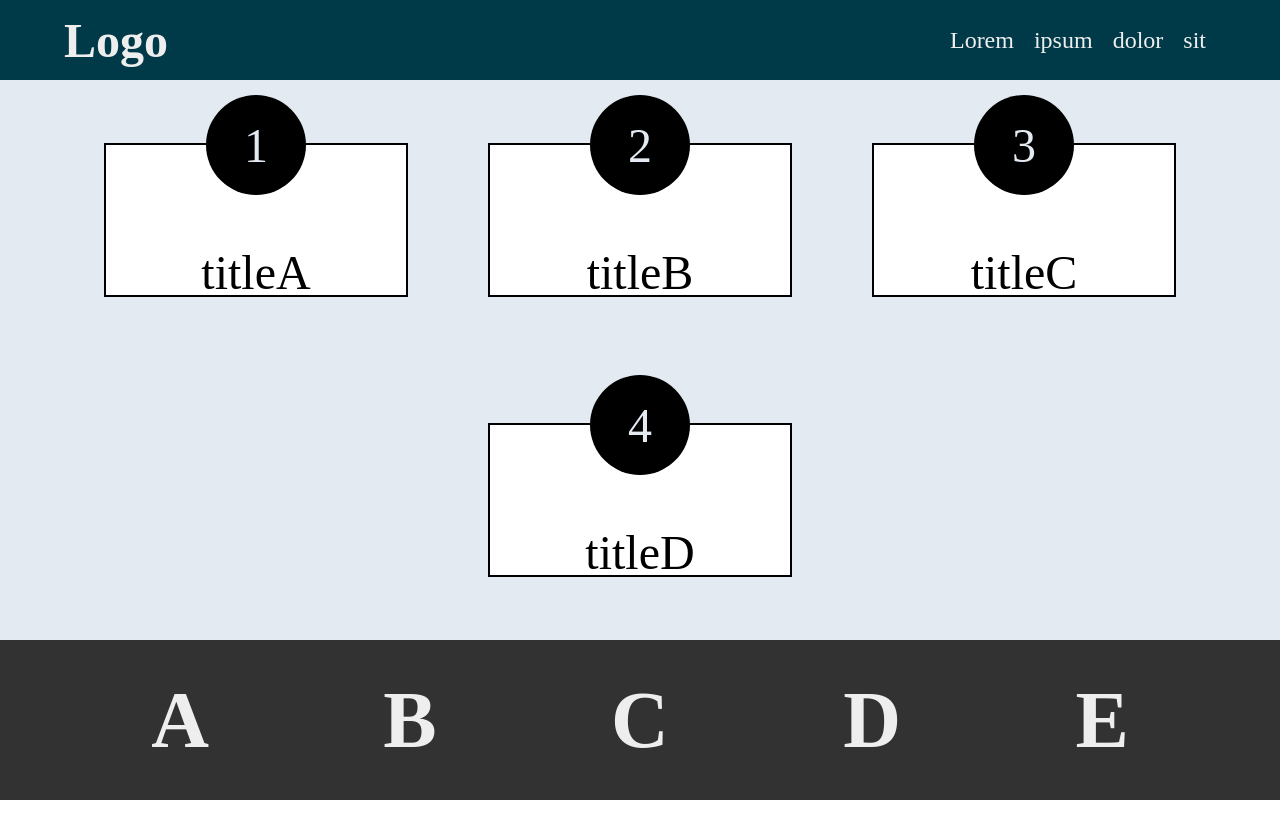
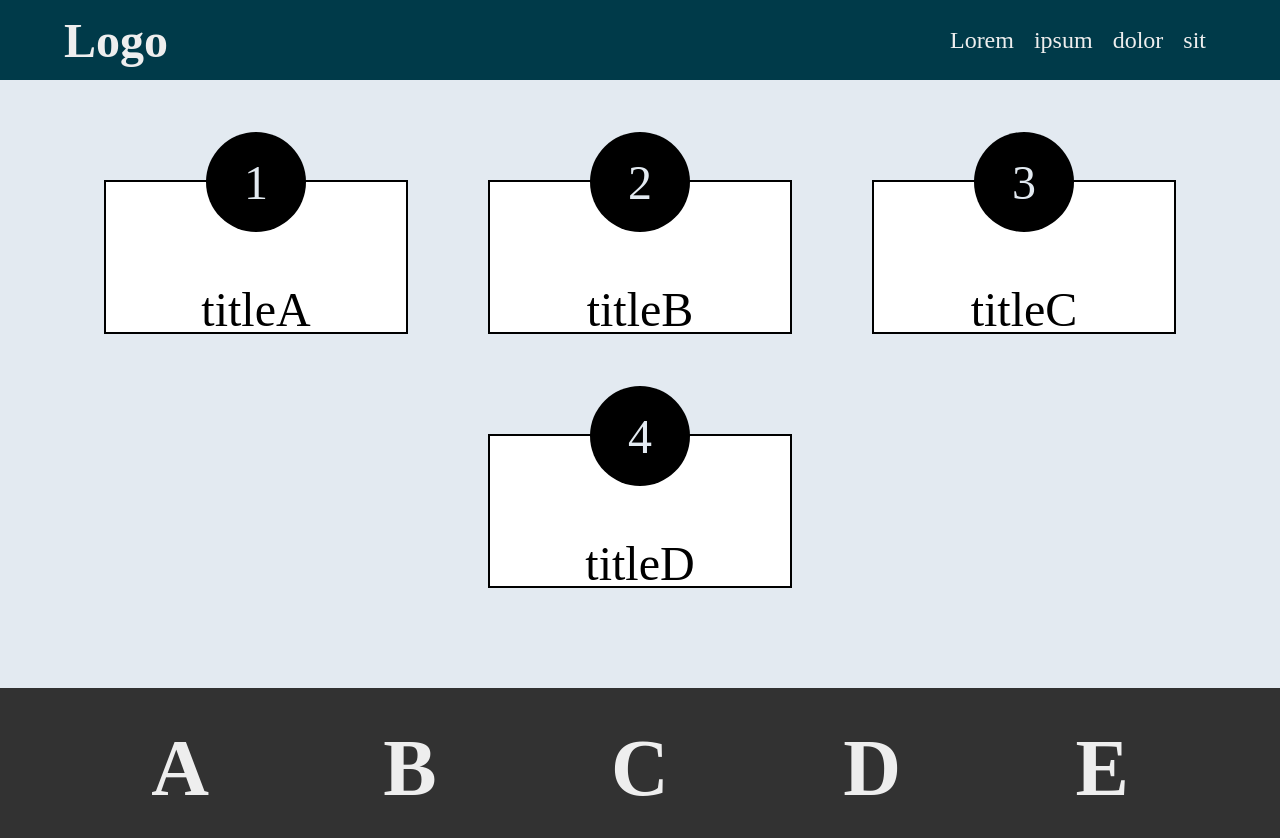
Before and after one commit to DominikPalacz/angular6-sass, an Angular app: page / in a window 1280 px wide. Shown: the top 838 px of the page. Before the commit the page ends 800 px from the top, so only its background shows below. Built offline with nearby package versions, Linux system fonts and the light colour scheme.

Commit message:
fixed rwd

```diff
--- a/src/app/home/home.component.css
+++ b/src/app/home/home.component.css
@@ -1,5 +1,4 @@
 main {
-  height: 70vh;
   background-color: #E3EAF1;
   display: flex;
   justify-content: center; }
@@ -8,13 +7,15 @@ main {
     display: flex;
     justify-content: space-around;
     flex-wrap: wrap;
-    align-items: center; }
+    align-items: center;
+    margin: 50px 0; }
     main .container .card {
       background-color: #FFFFFF;
       cursor: pointer;
       height: 150px;
       width: 300px;
-      border: 2px solid #000; }
+      border: 2px solid #000;
+      margin: 50px 0; }
       main .container .card:hover {
         transform: scale(1.06);
         transition-duration: 0.1s;
--- a/src/app/home/home.component.scss
+++ b/src/app/home/home.component.scss
@@ -3,7 +3,7 @@ $card-border: #000;
 $card: #FFFFFF;
 
 main {
-  height: 70vh;
+  //height: 70vh;
   background-color: $main;
   display: flex;
   justify-content: center;
@@ -14,6 +14,7 @@ main {
     justify-content: space-around;
     flex-wrap: wrap;
     align-items: center;
+    margin: 50px 0;
 
     .card {
       background-color: $card;
@@ -21,6 +22,7 @@ main {
       height: 150px;
       width: 300px;
       border: 2px solid $card-border;
+      margin: 50px 0;
 
       &:hover {
         transform: scale(1.06);
```
Also changed, not shown: 1 other file (tests, documents, lock files or other folders).
